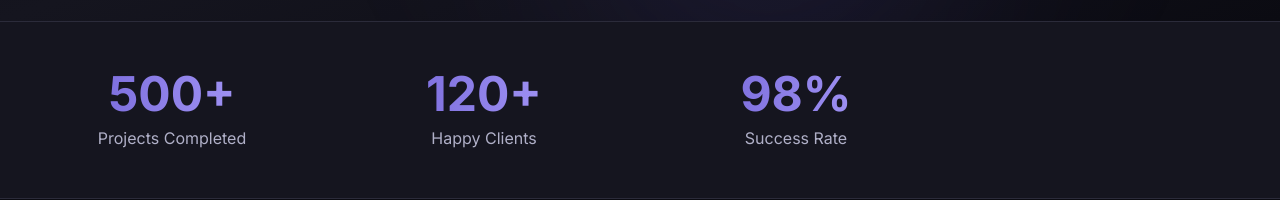
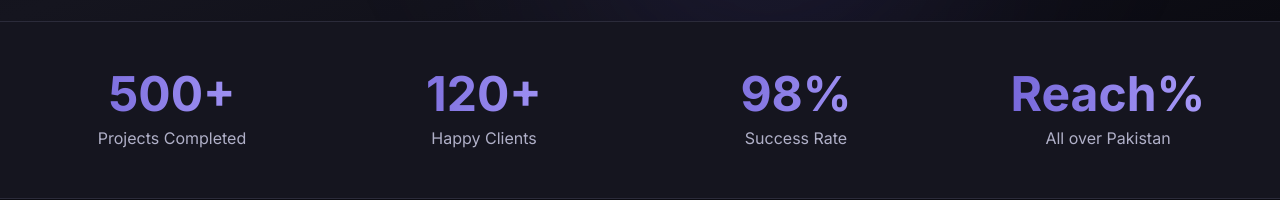
Before and after one commit to hananirfan91-hub/app, a React (Vite) app: page /about in a window 1280 px wide. Shown: the part 522-722 px from the top of the page. Built offline with nearby package versions, Linux system fonts and the light colour scheme; no server answers.

Commit message:
Update About.tsx

```diff
--- a/src/pages/About.tsx
+++ b/src/pages/About.tsx
@@ -50,6 +50,7 @@
   { value: '500+', label: 'Projects Completed' },
   { value: '120+', label: 'Happy Clients' },
   { value: '98%', label: 'Success Rate' },
+  { value: 'Reach%', label: 'All over Pakistan' },
 
 ];
 
```
